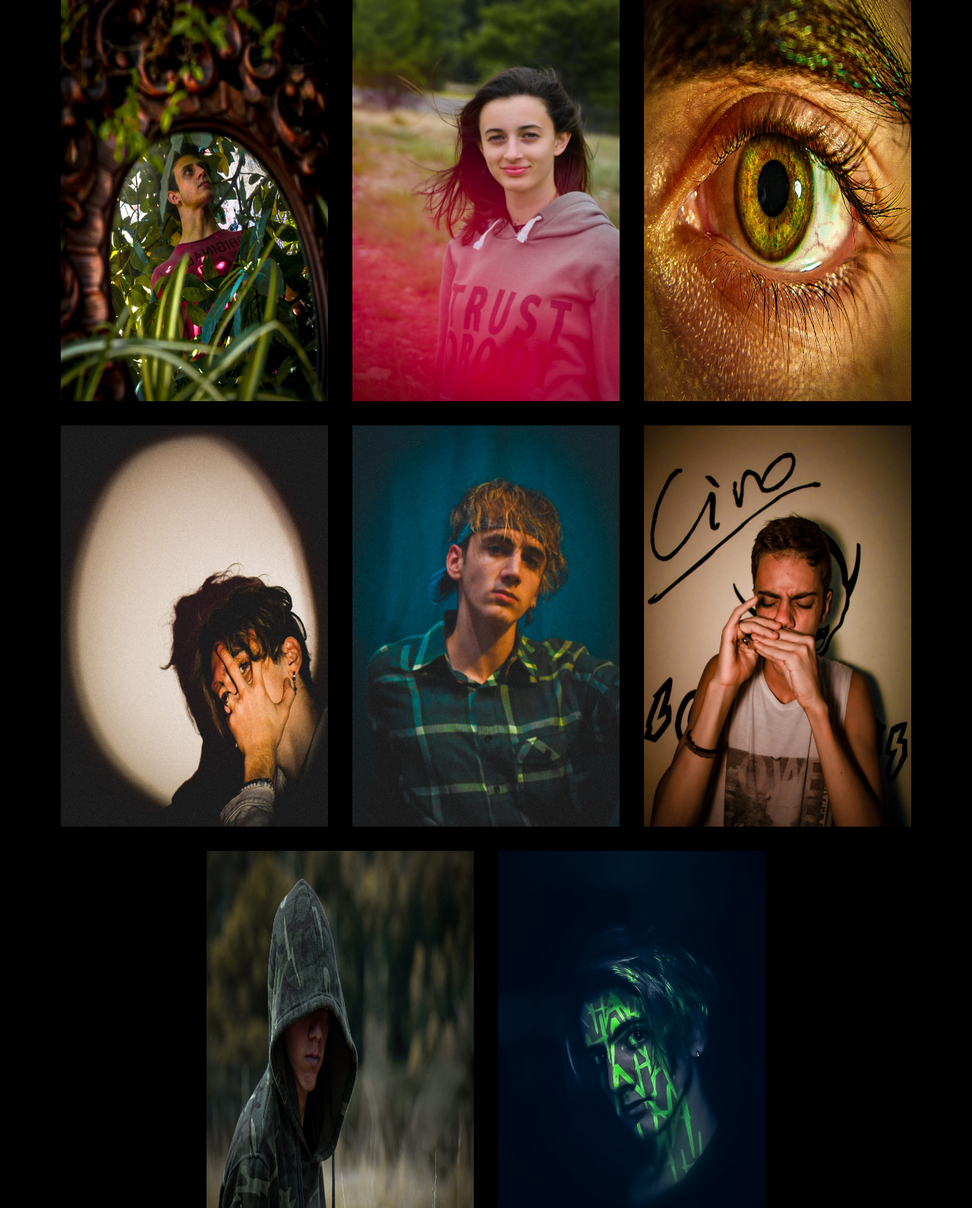
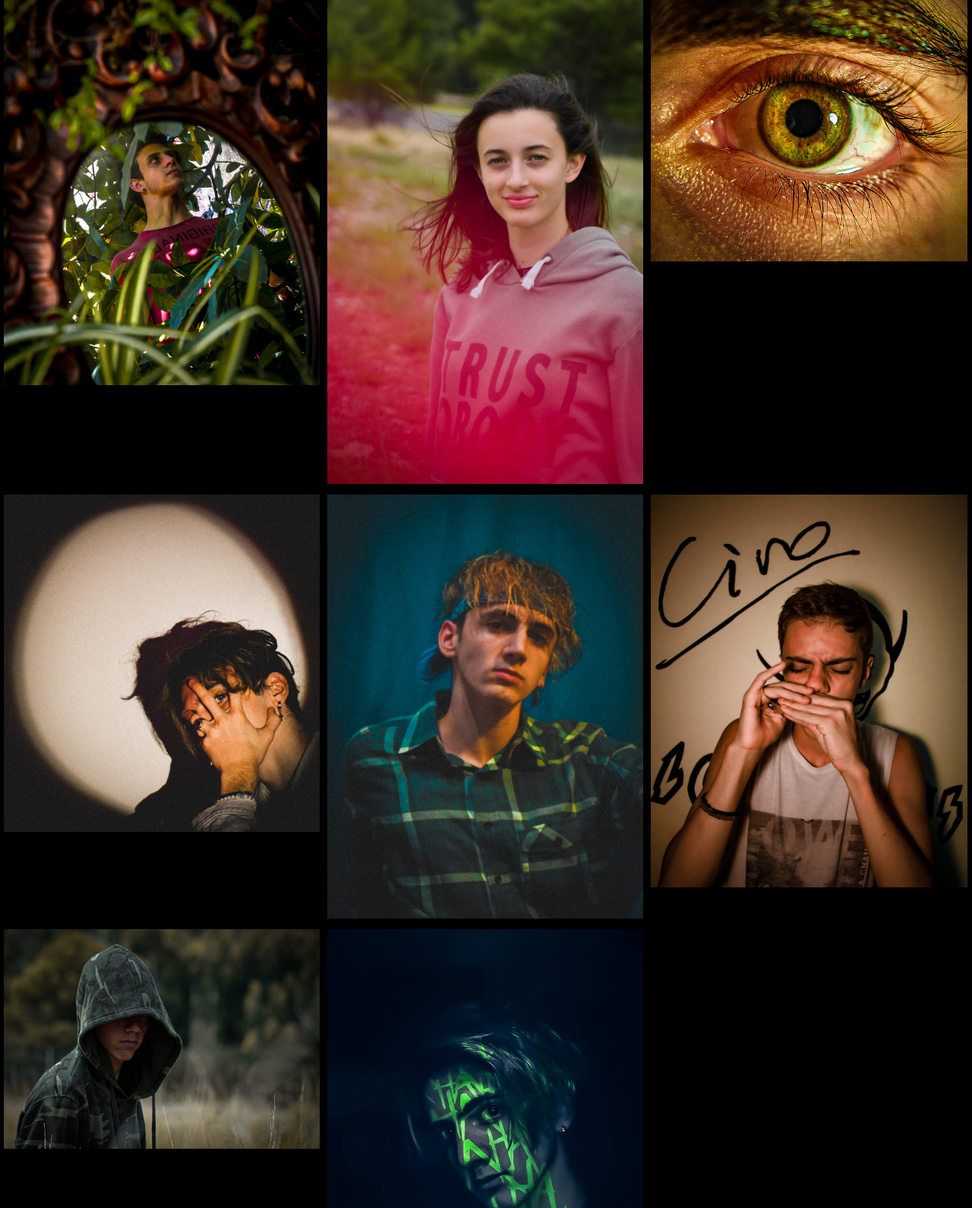
Before and after one commit to agustinlerer/Marcos-pacchioli, a plain HTML site: page paginas/galeria.html in a window 1280 px wide. Shown: the part 126-1716 px from the top of the page at 76% size. Drawn offline with Linux system fonts and the light colour scheme.

Commit message:
creacion de galeria e index responsive

```diff
--- a/css/estilos.css
+++ b/css/estilos.css
@@ -106,7 +106,6 @@ a{
 @media (max-width:700px){
     header{
         flex-direction: column;
-
     }
 
 }
@@ -114,7 +113,7 @@ a{
 /* index */
 
 .portfolio__portada{
-    display: flex;
+    display: grid;
     background-image: url(../recursos/imagenes/foto8.jpeg);
     background-position: center;
 	background-repeat: no-repeat;
@@ -154,18 +153,69 @@ a{
     font-family: 'Segoe UI', Tahoma, Geneva, Verdana, sans-serif;
 
 }
+@media (min-width:520px){
+    .portfolio__portada{
+        width: 100%;
+
+    }
+    .portfolio__portada--servicios{
+
+        font-size: 26px;
+     }
+
+}
+@media (min-width:728px){
+    .portfolio__portada{
+        width: 100%;
+
+    }
+    .portfolio__portada--servicios{
+        font-size: 30px;
+     }
+
+}
+@media (min-width:1024px){
+    .portfolio__portada{
+        width: 100%;
+
+    }
+    .portfolio__portada--servicios{
+        font-size: 35px;
+     }
+
+}
+
 /* galeria */
-.galeria__trabajos{
+.portfolio__galeria--trabajos{
+     display: grid;
+     width: 100%;
+     margin: auto;
 
-    display: flex;
-    flex-wrap: wrap;
-    justify-content: center;
+
 }
-.galeria__trabajos img{
-    width:30vw;
-    height: 70vh;
-    padding: 1rem;
+img{
+    width: 100%;
 }
+.portfolio__galeria--fotos{
+    margin: 5px;
+}
+@media(min-width:520px){
+    .portfolio__galeria--trabajos{
+        grid-template-columns: repeat(2,50%);
+    }
+}
+@media(min-width:728px){
+    .portfolio__galeria--trabajos{
+        grid-template-columns: repeat(3,33.3%);
+    }
+}
+@media(min-width:100%){
+    .portfolio__galeria--trabajos{
+        grid-template-columns: repeat(3,33.3%);
+    }
+}
+
+
 /* servicios */
 .portfolio__servicios{
     display:flex ;
--- a/paginas/galeria.html
+++ b/paginas/galeria.html
@@ -29,16 +29,21 @@
     <main>
         <section class="portfolio__galeria">
             <h2>Galeria</h2>
-            <div class="galeria__trabajos">
-                <img src="../recursos/imagenes/foto1.jpeg" alt="">
-                <img src="../recursos/imagenes/foto2.jpeg" alt="">
-                <img src="../recursos/imagenes/foto4.jpeg" alt="">
-                <img src="../recursos/imagenes/foto5.jpeg" alt="">
-                <img src="../recursos/imagenes/foto6.jpeg" alt="">
-                <img src="../recursos/imagenes/foto7.jpeg" alt="">
-                <img src="../recursos/imagenes/foto9.jpeg" alt="">
-                <img src="../recursos/imagenes/foto10.jpeg" alt="">
+            <div class="portfolio__galeria--trabajos">
+                <div class="portfolio__galeria--fotos"><img src="../recursos/imagenes/foto1.jpeg" alt=""></div>
+                <div class="portfolio__galeria--fotos"><img src="../recursos/imagenes/foto2.jpeg" alt=""></div>
+                <div class="portfolio__galeria--fotos"> <img src="../recursos/imagenes/foto4.jpeg" alt=""></div>
+                <div class="portfolio__galeria--fotos"> <img src="../recursos/imagenes/foto5.jpeg" alt=""></div>
+                <div class="portfolio__galeria--fotos"><img src="../recursos/imagenes/foto6.jpeg" alt=""></div>
+                <div class="portfolio__galeria--fotos"><img src="../recursos/imagenes/foto7.jpeg" alt=""></div>
+                <div class="portfolio__galeria--fotos"> <img src="../recursos/imagenes/foto9.jpeg" alt=""></div>
+                <div class="portfolio__galeria--fotos"><img src="../recursos/imagenes/foto10.jpeg" alt=""></div>
             </div>
+
+
+
+
+
         </section>
     </main>
     <!-- cierre de galeria -->
```
